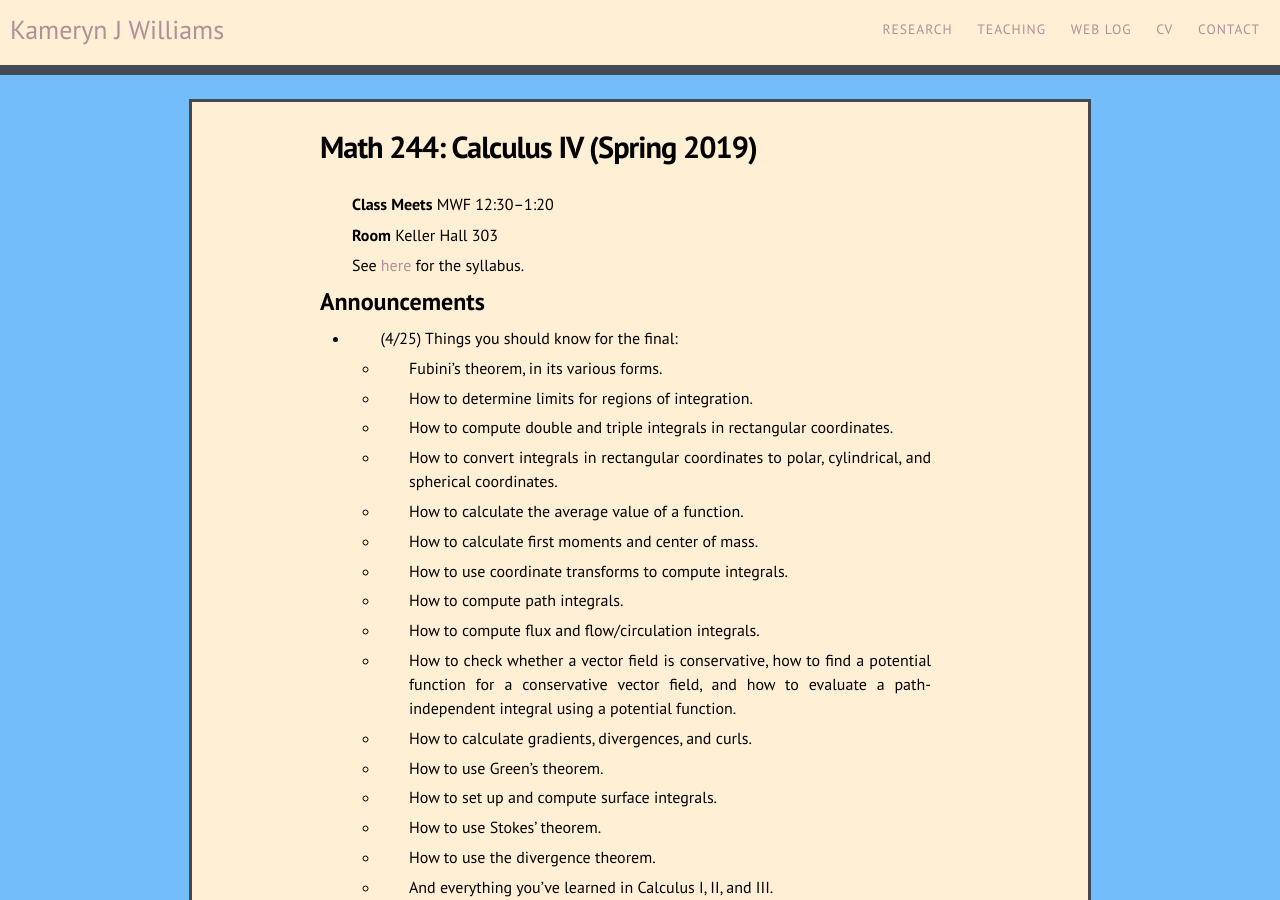
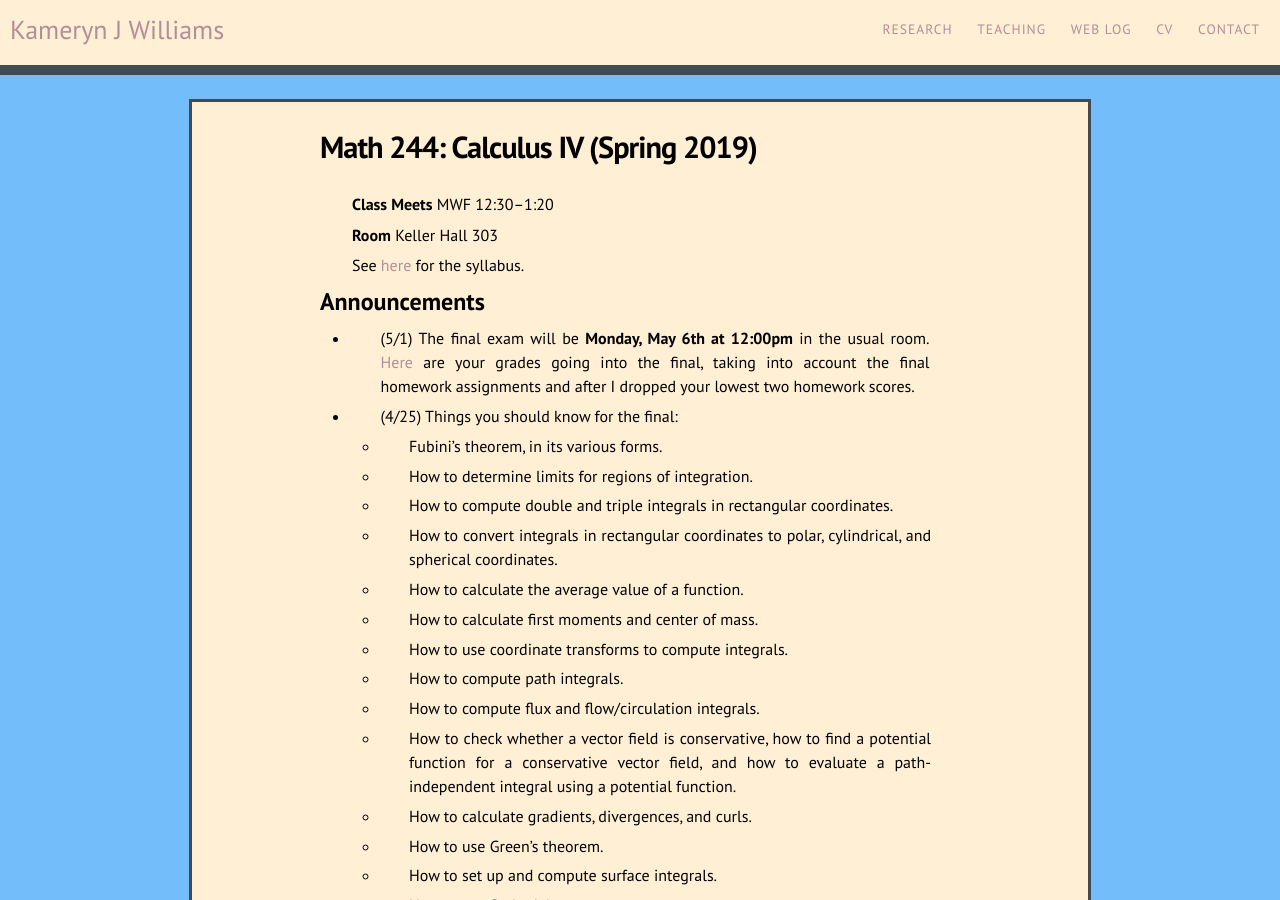
Before and after one commit to kamerynjw/kamerynjw.github.io, a Jekyll site: the page built from teaching/2019/math244.md, in a window 1280 px wide and 900 px high. Built offline with Jekyll 4.4.1, drawn with Linux system fonts in a browser that asks for light colours; nearby versions of some CDN libraries; formulas are drawn with MathJax 3.

Commit message:
added grades pre-final

```diff
--- a/teaching/2019/math244.md
+++ b/teaching/2019/math244.md
@@ -12,6 +12,8 @@ See [here]({{ page.url }}syllabus) for the syllabus.
 
 Announcements
 -------------
+
+* (5/1) The final exam will be **Monday, May 6th at 12:00pm** in the usual room. [Here]({{ page.url }}grades.pdf) are your grades going into the final, taking into account the final homework assignments and after I dropped your lowest two homework scores.
 
 * (4/25) Things you should know for the final:
 
```
Also changed, not shown: 1 other file.
